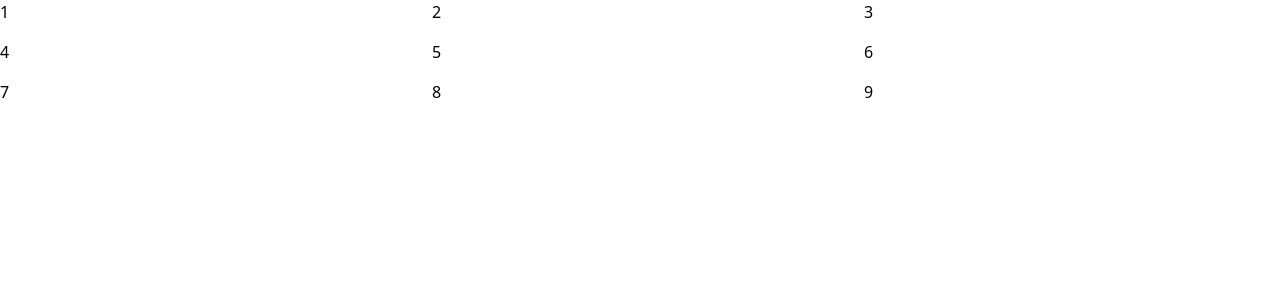
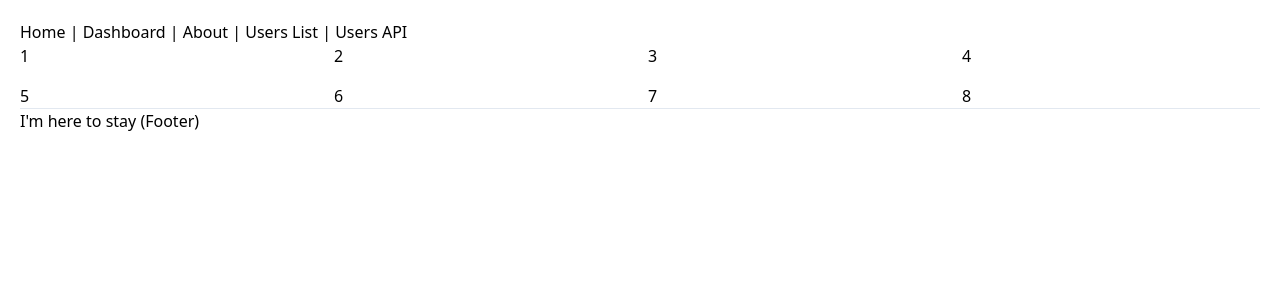
Before and after one commit to samhinshaw/next-app, a Next.js app: page /dashboard in a window 1280 px wide. Shown: the top 300 px of the page. Built offline with nearby package versions, Linux system fonts and the light colour scheme.

Commit message:
play around with layout and Next

```diff
--- a/components/Layout.tsx
+++ b/components/Layout.tsx
@@ -11,7 +11,7 @@ const Layout: React.FunctionComponent<Props> = ({
   children,
   title = 'This is the default title',
 }) => (
-  <div>
+  <div className="m-5">
     <Head>
       <title>{title}</title>
       <meta charSet="utf-8" />
@@ -21,16 +21,21 @@ const Layout: React.FunctionComponent<Props> = ({
       <nav>
         <Link href="/">
           <a>Home</a>
-        </Link>{' '}
-        |{' '}
+        </Link>
+        &nbsp;|&nbsp;
+        <Link href="/dashboard">
+          <a>Dashboard</a>
+        </Link>
+        &nbsp;|&nbsp;
         <Link href="/about">
           <a>About</a>
-        </Link>{' '}
-        |{' '}
+        </Link>
+        &nbsp;|&nbsp;
         <Link href="/users">
           <a>Users List</a>
-        </Link>{' '}
-        | <a href="/api/users">Users API</a>
+        </Link>
+        &nbsp;|&nbsp;
+        <a href="/api/users">Users API</a>
       </nav>
     </header>
     {children}
--- a/pages/dashboard/index.tsx
+++ b/pages/dashboard/index.tsx
@@ -1,4 +1,5 @@
 import * as React from 'react';
+import Layout from 'components/Layout';
 
 interface Stuff {
   name?: string;
@@ -12,17 +13,18 @@ export default class Dashboard extends React.Component {
 
   render(): JSX.Element {
     return (
-      <div className="grid grid-cols-3 gap-4">
-        <div>1</div>
-        <div>2</div>
-        <div>3</div>
-        <div>4</div>
-        <div>5</div>
-        <div>6</div>
-        <div>7</div>
-        <div>8</div>
-        <div>9</div>
-      </div>
+      <Layout>
+        <div className="grid grid-cols-1 sm:grid-cols-2 md:grid-cols-3 lg:grid-cols-4 gap-4">
+          <div className="">1</div>
+          <div className="">2</div>
+          <div className="">3</div>
+          <div className="">4</div>
+          <div className="">5</div>
+          <div className="">6</div>
+          <div className="">7</div>
+          <div className="">8</div>
+        </div>
+      </Layout>
     );
   }
 }
--- a/pages/index.tsx
+++ b/pages/index.tsx
@@ -1,4 +1,6 @@
 import * as React from 'react';
+import Layout from 'components/Layout';
+import { GetStaticProps } from 'next';
 
 interface Props {
   name: string;
@@ -15,11 +17,20 @@ export default class Home extends React.Component<Props, State> {
   constructor(props: Props) {
     super(props);
   }
+
   render(): JSX.Element {
     return (
-      <>
+      <Layout>
         <h2>Hello {this.props.name}!</h2>
-      </>
+      </Layout>
     );
   }
 }
+
+export const getStaticProps: GetStaticProps<Props> = async function getStaticProps() {
+  return {
+    props: {
+      name: 'Jeff',
+    }, // will be passed to the page component as props
+  };
+};
```
